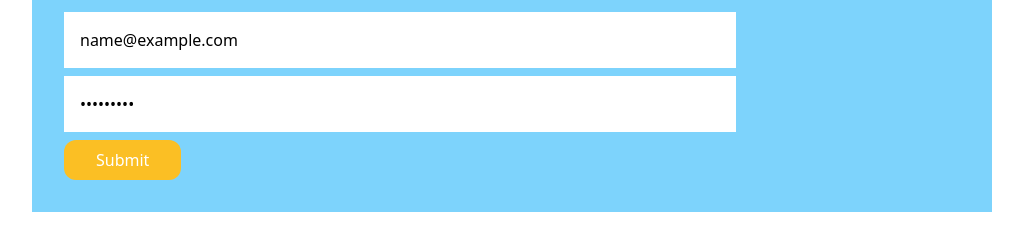
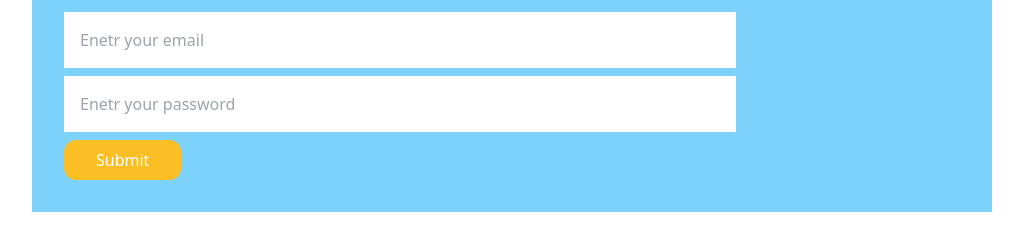
Before and after one commit to Imon13/Bank, a plain HTML site: page index.html in a window 1280 px wide. Both pictures are taken after typing "name@example.com", "Sample123" into the empty fields and a click on the button "Submit". Shown: the part 176-426 px from the top of the page, without its empty margins (128-1151 px from the left). Drawn offline with nearby package versions, Linux system fonts and the light colour scheme.

Commit message:
add eventliseter and compare email & password

```diff
--- a/index.html
+++ b/index.html
@@ -17,11 +17,12 @@
         <section class="bg-sky-300 w-9/12 mx-auto mt-7 p-8 ">
             <h2 class="text-3xl mb-4">Please login</h2>
             <div>
-                <input class="w-9/12 block mb-2 p-4 font-medium" type="email" name="" id="" placeholder="Enetr your email">
-                <input class="w-9/12 p-4 block mb-2 " type="password" name="" id="" placeholder="Enetr your password">
-                <button class="bg-amber-400 px-8 py-2 rounded-xl hover:bg-violet-600 text-white">Submit</button>
+                <input class="w-9/12 block mb-2 p-4 font-medium" type="email" name="" id="user-email" placeholder="Enetr your email">
+                <input class="w-9/12 p-4 block mb-2 " type="password" name="" id="user-password" placeholder="Enetr your password">
+                <button id="btn-submit" class="bg-amber-400 px-8 py-2 rounded-xl hover:bg-violet-600 text-white">Submit</button>
             </div>
         </section>
     </main>
+    <script src="js/login.js"></script>
 </body>
 </html>
--- /dev/null
+++ b/js/login.js
@@ -0,0 +1,19 @@
+document.getElementById('btn-submit').addEventListener('click',function(){
+    console.log('submit button clicked')
+    // try to get email value
+    const emailfeild =  document.getElementById('user-email')
+    const email = emailfeild.value
+    console.log(email)
+    // try to get password
+    const passwordFeild = document.getElementById('user-password')
+    const password = passwordFeild.value
+    console.log(password)
+    passwordFeild.value = ''
+    emailfeild.value = ''
+    if(email == 'imon@gmail.com' && password == 'imon'){
+        console.log('valid users')
+    }
+    else{
+        console.log('invalid user')
+    }
+})
```
